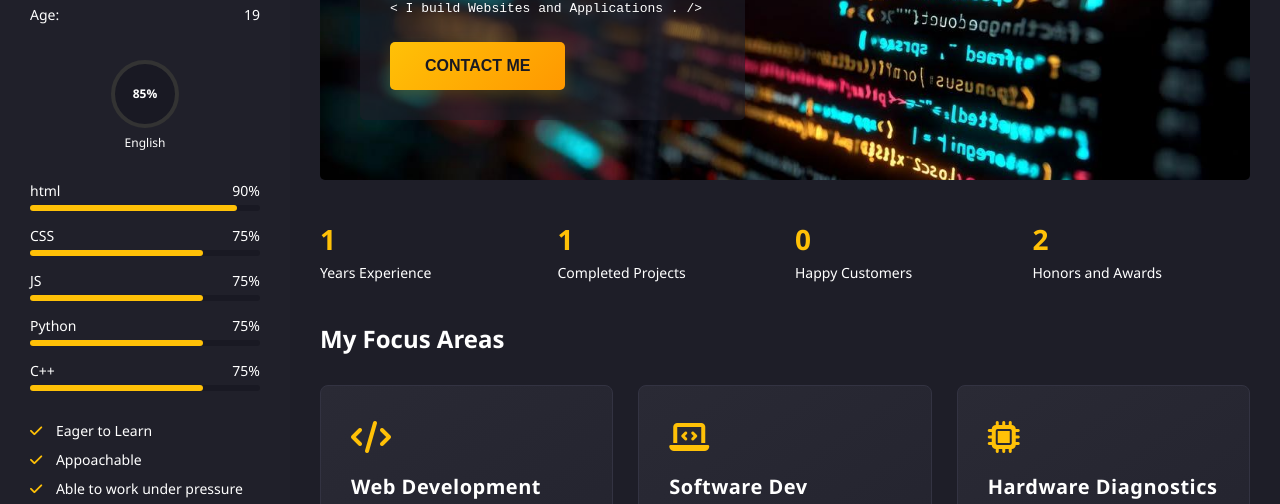
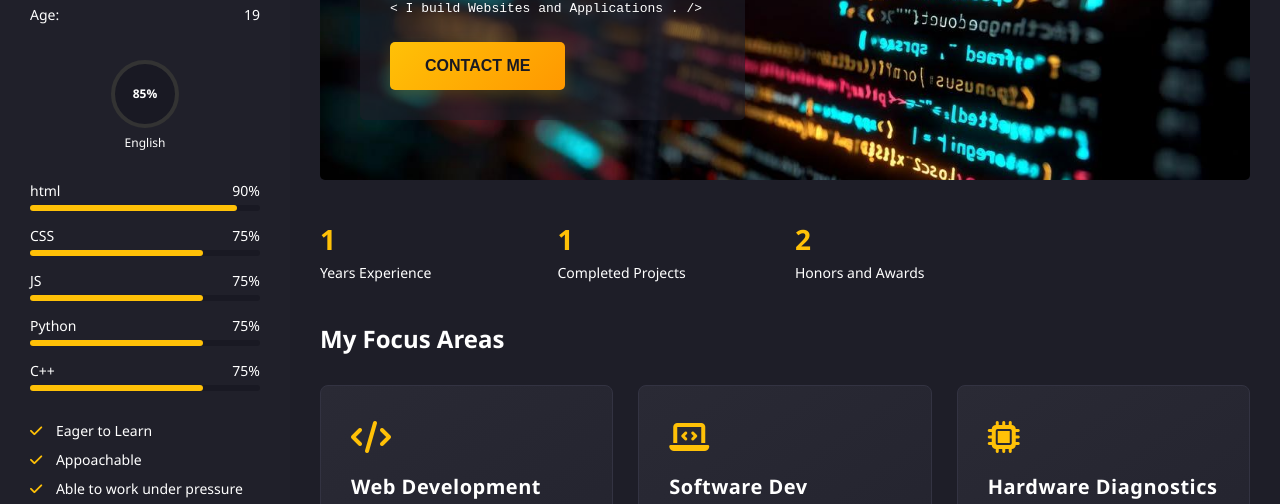
Before and after one commit to kimchisuarez24/Kim-sWeb, a website: page public/index.html in a window 1280 px wide. Shown: the part 296-800 px from the top of the page. Drawn offline with Linux system fonts and the light colour scheme.

Commit message:
may binago

```diff
--- a/public/index.html
+++ b/public/index.html
@@ -111,7 +111,6 @@
             <section class="stats-grid">
                 <div class="stat-card"><h3>1</h3> <p>Years Experience</p></div>
                 <div class="stat-card"><h3>1</h3> <p>Completed Projects</p></div>
-                <div class="stat-card"><h3>0</h3> <p>Happy Customers</p></div>
                 <div class="stat-card"><h3>2</h3> <p>Honors and Awards</p></div>
             </section>
 
```
